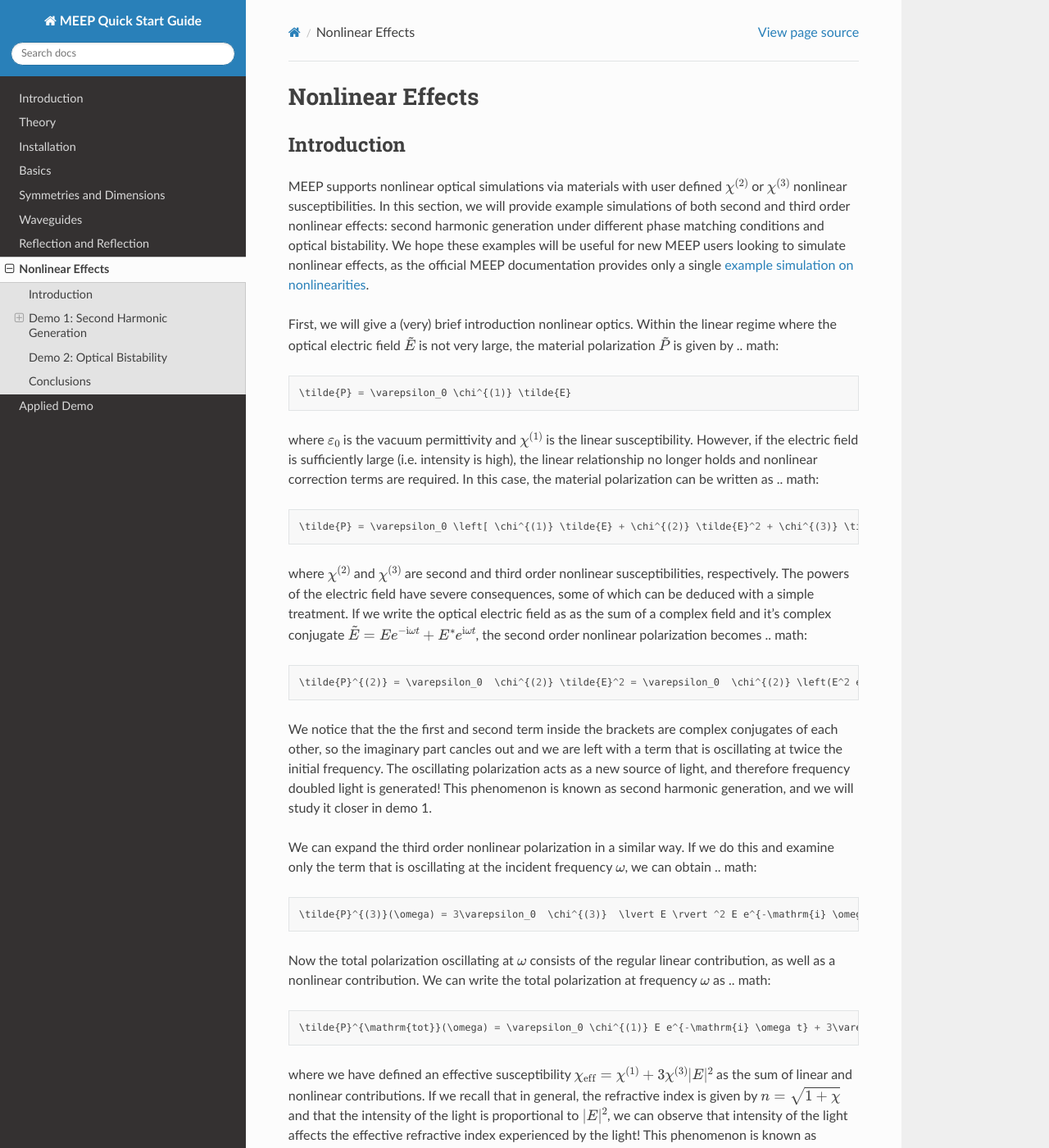
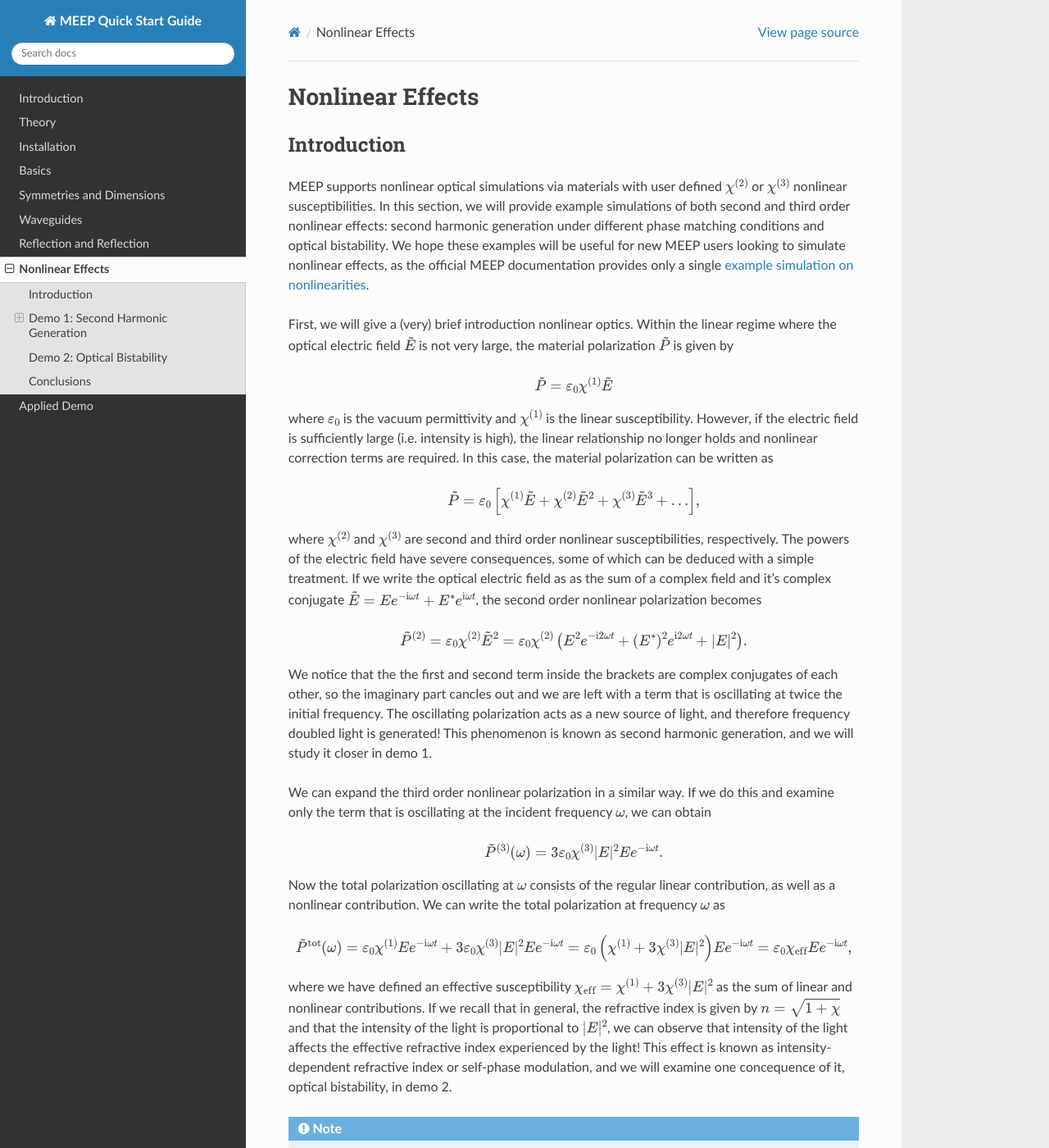
Before and after one commit to lehtisa/tuni_meep_doc, a Sphinx documentation site: the page built from docs/source/nonlinear_phenomena.rst, in a window 1280 px wide and 1400 px high. Shown: the whole window at 82% size. Built offline with Sphinx 7.4.7 and the Read the Docs theme 3.1.0, drawn with Linux system fonts in a browser that asks for light colours; some of the changed text lies outside the part shown.

Commit message:
Fix equation format

```diff
--- a/docs/source/nonlinear_phenomena.rst
+++ b/docs/source/nonlinear_phenomena.rst
@@ -10,16 +10,19 @@ Introduction
 MEEP supports nonlinear optical simulations via materials with user defined :math:`\chi^{(2)}` or :math:`\chi^{(3)}` nonlinear susceptibilities. In this section, we will provide example simulations of both second and third order nonlinear effects: second harmonic generation under different phase matching conditions and optical bistability. We hope these examples will be useful for new MEEP users looking to simulate nonlinear effects, as the official MEEP documentation provides only a single `example simulation on nonlinearities <https://meep.readthedocs.io/en/latest/Python_Tutorials/Third_Harmonic_Generation/>`_.
 
 First, we will give a (very) brief introduction nonlinear optics. Within the linear regime where the optical electric field :math:`\tilde{E}` is not very large, the material polarization :math:`\tilde{P}` is given by
+
 .. math::
 
    \tilde{P} = \varepsilon_0 \chi^{(1)} \tilde{E}
 
 where :math:`\varepsilon_0` is the vacuum permittivity and :math:`\chi^{(1)}` is the linear susceptibility. However, if the electric field is sufficiently large (i.e. intensity is high), the linear relationship no longer holds and nonlinear correction terms are required. In this case, the material polarization can be written as
+
 .. math::
 
    \tilde{P} = \varepsilon_0 \left[ \chi^{(1)} \tilde{E} + \chi^{(2)} \tilde{E}^2 + \chi^{(3)} \tilde{E}^3 + \ldots \right],
 
 where :math:`\chi^{(2)}` and :math:`\chi^{(3)}` are second and third order nonlinear susceptibilities, respectively. The powers of the electric field have severe consequences, some of which can be deduced with a simple treatment. If we write the optical electric field as as the sum of a complex field and it's complex conjugate :math:`\tilde{E} = E e^{-\mathrm{i} \omega t} + E^* e^{\mathrm{i} \omega t}`, the second order nonlinear polarization becomes
+
 .. math::
 
    \tilde{P}^{(2)} = \varepsilon_0  \chi^{(2)} \tilde{E}^2 = \varepsilon_0  \chi^{(2)} \left(E^2 e^{-\mathrm{i} 2\omega t} + (E^*)^2 e^{\mathrm{i} 2\omega t} + \lvert E \rvert ^2 \right).
@@ -27,20 +30,23 @@ where :math:`\chi^{(2)}` and :math:`\chi^{(3)}` are second and third order nonli
 We notice that the the first and second term inside the brackets are complex conjugates of each other, so the imaginary part cancles out and we are left with a term that is oscillating at twice the initial frequency. The oscillating polarization acts as a new source of light, and therefore frequency doubled light is generated! This phenomenon is known as second harmonic generation, and we will study it closer in demo 1.
 
 We can expand the third order nonlinear polarization in a similar way. If we do this and examine only the term that is oscillating at the incident frequency :math:`\omega`, we can obtain
+
 .. math::
 
    \tilde{P}^{(3)}(\omega) = 3\varepsilon_0  \chi^{(3)}  \lvert E \rvert ^2 E e^{-\mathrm{i} \omega t}.
 
 Now the total polarization oscillating at :math:`\omega` consists of the regular linear contribution, as well as a nonlinear contribution. We can write the total polarization at frequency :math:`\omega` as
+
 .. math::
 
    \tilde{P}^{\mathrm{tot}}(\omega) = \varepsilon_0 \chi^{(1)} E e^{-\mathrm{i} \omega t} + 3\varepsilon_0  \chi^{(3)}  \lvert E \rvert ^2 E e^{-\mathrm{i} \omega t} = \varepsilon_0 \left(  \chi^{(1)}  + 3 \chi^{(3)}  \lvert E \rvert ^2 \right) E e^{-\mathrm{i} \omega t} = \varepsilon_0 \chi_{\mathrm{eff}} E e^{-\mathrm{i} \omega t},
 
-where we have defined an effective susceptibility :math:`\chi_{\mathrm{eff}}=\chi^{(1)}  + 3 \chi^{(3)}  \lvert E \rvert ^2` as the sum of linear and nonlinear contributions. If we recall that in general, the refractive index is given by :math:`n=\sqrt{1+\chi}` and that the intensity of the light is proportional to :math:`\lvert E \rvert ^2`, we can observe that intensity of the light affects the effective refractive index experienced by the light! This phenomenon is known as intensity-dependent refractive index or self-phase modulation, and we will examine one concequence of it, optical bistability, in demo 2.
+where we have defined an effective susceptibility :math:`\chi_{\mathrm{eff}}=\chi^{(1)}  + 3 \chi^{(3)}  \lvert E \rvert ^2` as the sum of linear and nonlinear contributions. If we recall that in general, the refractive index is given by :math:`n=\sqrt{1+\chi}` and that the intensity of the light is proportional to :math:`\lvert E \rvert ^2`, we can observe that intensity of the light affects the effective refractive index experienced by the light! This effect is known as intensity-dependent refractive index or self-phase modulation, and we will examine one concequence of it, optical bistability, in demo 2.
 
 .. note::
 
-   Note that the above reasoning is sufficient for getting a sense of the nonlinear effects, but a more rigorous treatment would be required for making actual calculations.
+   Note that the above reasoning is sufficient for getting a sense nonlinear effects, but a more rigorous treatment would be required for making actual calculations.
+
 
 Demo 1: Second Harmonic Generation
 ==================================
```
